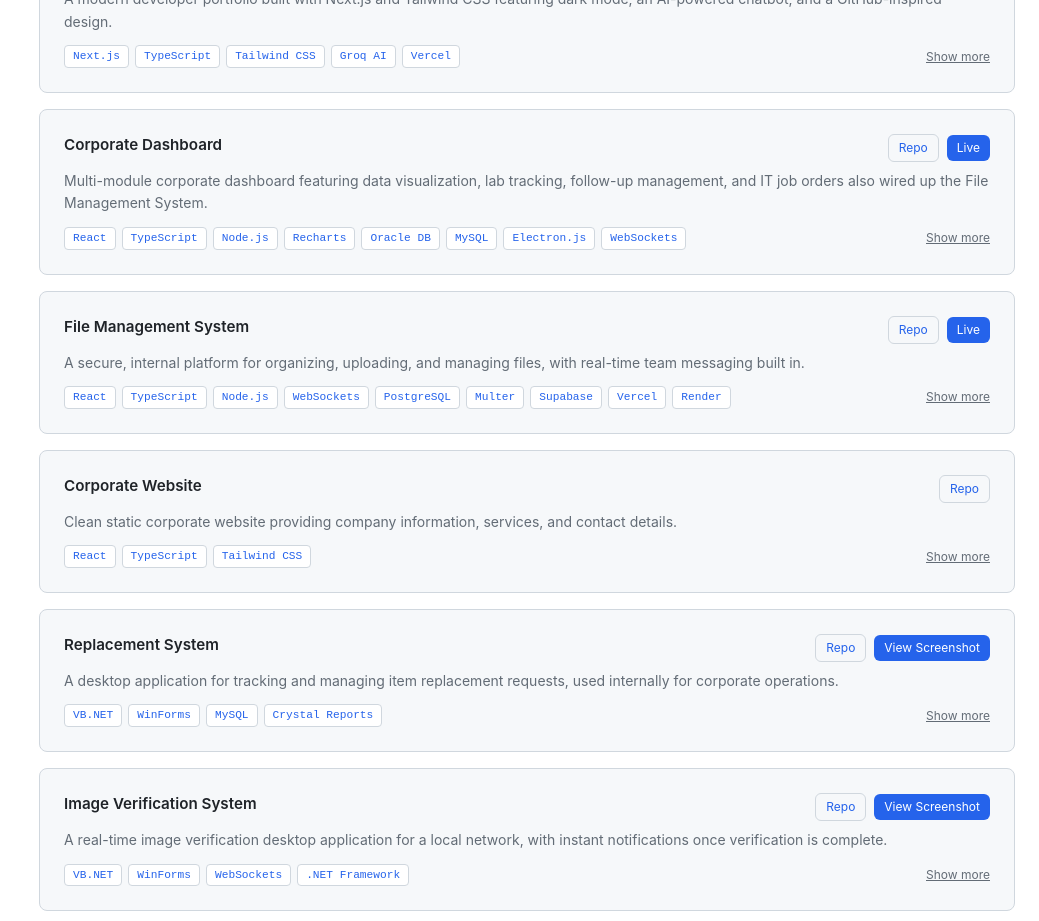
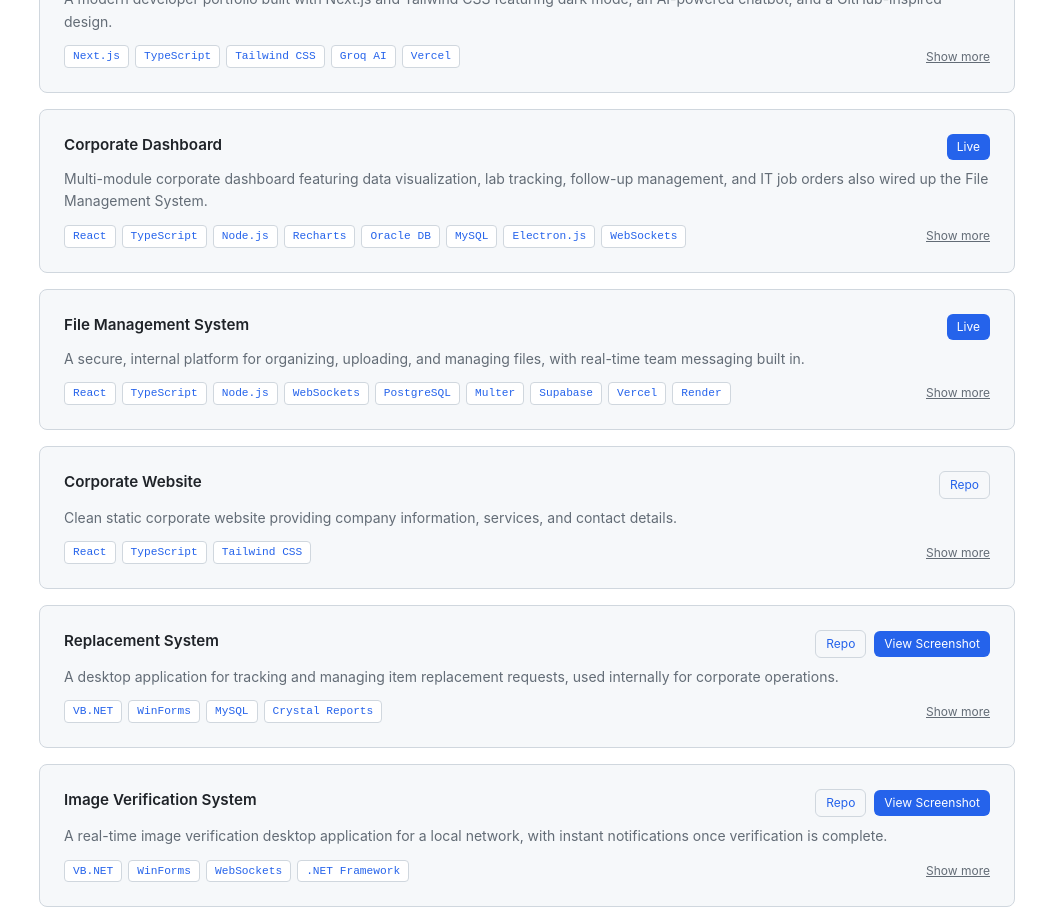
Before and after one commit to aiannyyyy/my-portfolio-rebranded, a Next.js app: page / in a window 1280 px wide. Shown: the part 1220-2141 px from the top of the page, without its empty margins (241-1280 px from the left). Built offline with nearby package versions, Linux system fonts and the light colour scheme.

Commit message:
fix: drop repo links for the dashboard and file system (now private)

```diff
--- a/src/data/projects.ts
+++ b/src/data/projects.ts
@@ -43,7 +43,7 @@ export const projects = [
     description: "Multi-module corporate dashboard featuring data visualization, lab tracking, follow-up management, and IT job orders also wired up the File Management System.",
     explanation: "Built for internal corporate use with React, TypeScript, and Node.js. Connects to Oracle and MySQL databases in production. This demo uses mock data to protect corporate data privacy. Features include interactive charts with Recharts, real-time updates, and role-based access.",
     tech: ["React", "TypeScript", "Node.js", "Recharts", "Oracle DB", "MySQL", "Electron.js", "WebSockets"],
-    repoUrl: "https://github.com/aiannyyyy/nscsl-dashboard.git",
+    repoUrl: "",
     liveUrl: "https://nscsl-dashboard.vercel.app/",
     difficulty: "Advanced",
     ongoing: false,
@@ -55,7 +55,7 @@ export const projects = [
     description: "A secure, internal platform for organizing, uploading, and managing files, with real-time team messaging built in.",
     explanation: "Built for NSCSL with role-based access control to manage permissions across teams. Features file uploads, folder organization, and a real-time internal messaging system powered by WebSockets, backed by a Node.js and PostgreSQL stack.",
     tech: ["React", "TypeScript", "Node.js", "WebSockets", "PostgreSQL", "Multer", "Supabase", "Vercel", "Render"],
-    repoUrl: "https://github.com/aiannyyyy/file-management-system.git",
+    repoUrl: "",
     liveUrl: "https://file-management-system-un7p.vercel.app/",
     difficulty: "Advanced",
     ongoing: false,
```
